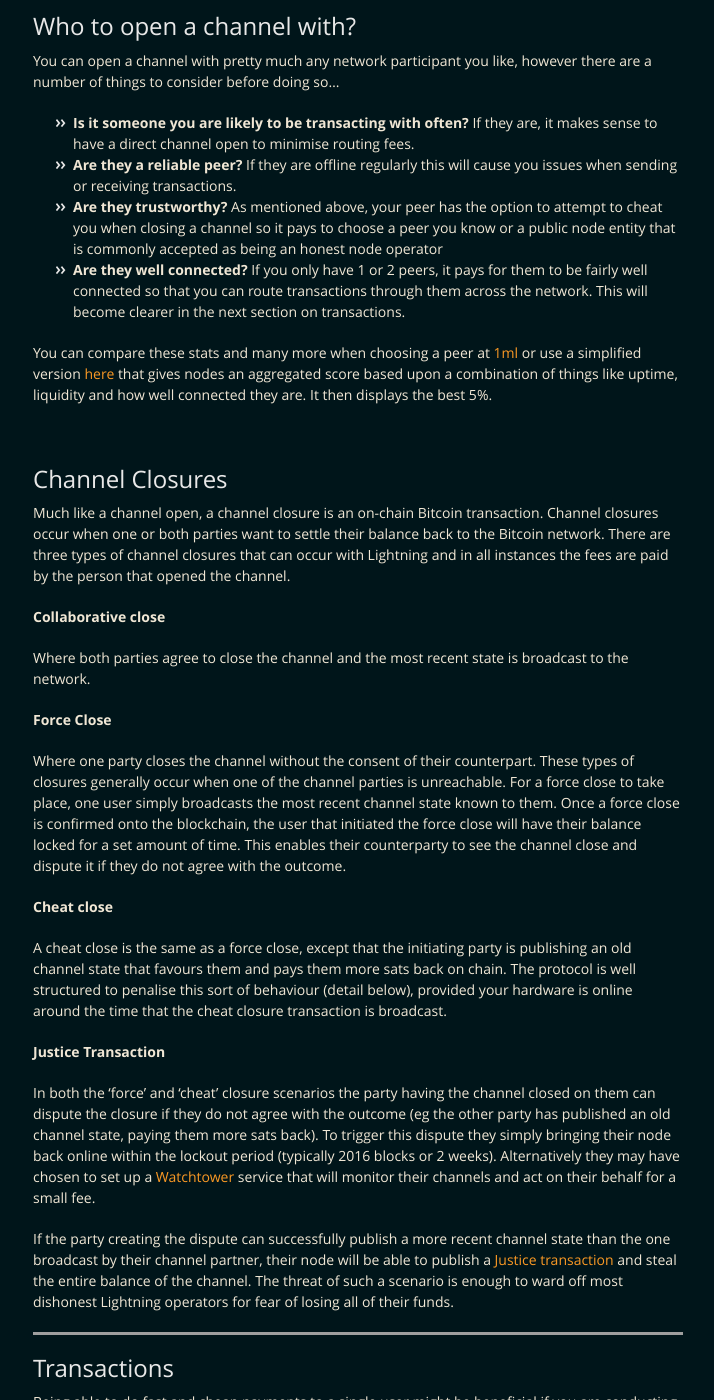
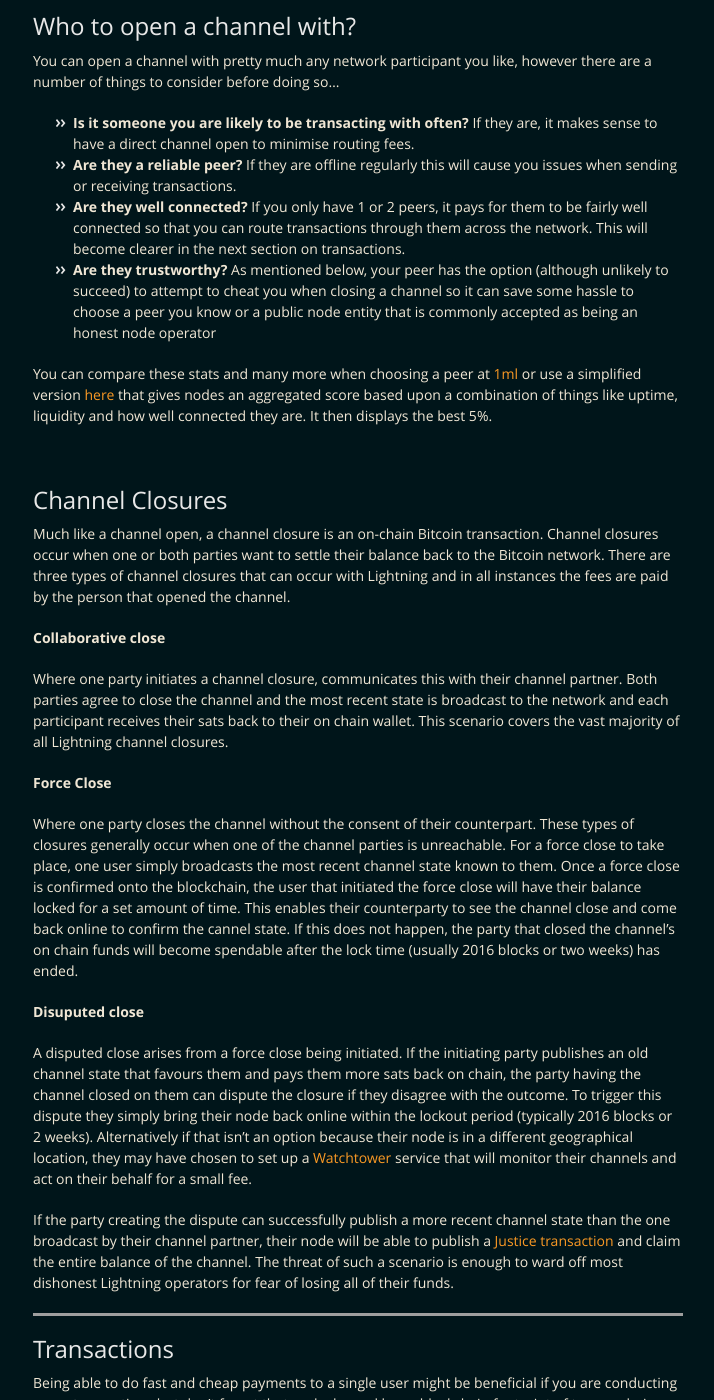
Before and after one commit to BitcoinQnA/ln-guide, a Jekyll site: the page built from index.md, in a window 1280 px wide and 1400 px high, scrolled down 3579 px. Shown: the whole window, without its empty margins (282-996 px from the left). Built offline with Jekyll 4.4.1, drawn with Linux system fonts in a browser that asks for light colours; grey boxes are pictures that could not be loaded.

Commit message:
Update index.md

```diff
--- a/index.md
+++ b/index.md
@@ -87,8 +87,8 @@ You can open a channel with pretty much any network participant you like, howeve
 
 * **Is it someone you are likely to be transacting with often?** If they are, it makes sense to have a direct channel open to minimise routing fees.
 * **Are they a reliable peer?** If they are offline regularly this will cause you issues when sending or receiving transactions.
-* **Are they trustworthy?** As mentioned above, your peer has the option to attempt to cheat you when closing a channel so it pays to choose a peer you know or a public node entity that is commonly accepted as being an honest node operator
 * **Are they well connected?** If you only have 1 or 2 peers, it pays for them to be fairly well connected so that you can route transactions through them across the network. This will become clearer in the next section on transactions.
+* **Are they trustworthy?** As mentioned below, your peer has the option (although unlikely to succeed) to attempt to cheat you when closing a channel so it can save some hassle to choose a peer you know or a public node entity that is commonly accepted as being an honest node operator
 
 You can compare these stats and many more when choosing a peer at [1ml](https://1ml.com/) or use a simplified version [here](https://nodes.lightning.computer/availability/v1/btc.json) that gives nodes an aggregated score based upon a combination of things like uptime, liquidity and how well connected they are. It then displays the best 5%.
 
@@ -100,22 +100,17 @@ Much like a channel open, a channel closure is an on-chain Bitcoin transaction.
 
 **Collaborative close**
 
-Where both parties agree to close the channel and the most recent state is broadcast to the network.
+Where one party initiates a channel closure, communicates this with their channel partner. Both parties agree to close the channel and the most recent state is broadcast to the network and each participant receives their sats back to their on chain wallet. This scenario covers the vast majority of all Lightning channel closures.
 
 **Force Close**
 
-Where one party closes the channel without the consent of their counterpart. These types of closures generally occur when one of the channel parties is unreachable. For a force close to take place, one user simply broadcasts the most recent channel state known to them. Once a force close is confirmed onto the blockchain, the user that initiated the force close will have their balance locked for a set amount of time. This enables their counterparty to see the channel close and dispute it if they do not agree with the outcome.
+Where one party closes the channel without the consent of their counterpart. These types of closures generally occur when one of the channel parties is unreachable. For a force close to take place, one user simply broadcasts the most recent channel state known to them. Once a force close is confirmed onto the blockchain, the user that initiated the force close will have their balance locked for a set amount of time. This enables their counterparty to see the channel close and come back online to confirm the cannel state. If this does not happen, the party that closed the channel's on chain funds will become spendable after the lock time (usually 2016 blocks or two weeks) has ended.
 
-**Cheat close**
+**Disuputed close**
 
-A cheat close is the same as a force close, except that the initiating party is publishing an old channel state that favours them and pays them more sats back on chain. The protocol is well structured to penalise this sort of behaviour (detail below), provided your hardware is online around the time that the cheat closure transaction is broadcast.
+A disputed close arises from a force close being initiated. If the initiating party publishes an old channel state that favours them and pays them more sats back on chain, the party having the channel closed on them can dispute the closure if they disagree with the outcome. To trigger this dispute they simply bring their node back online within the lockout period (typically 2016 blocks or 2 weeks). Alternatively if that isn't an option because their node is in a different geographical location, they may have chosen to set up a [Watchtower](https://bitcoinmagazine.com/articles/watchtowers-are-coming-lightning) service that will monitor their channels and act on their behalf for a small fee.
 
-**Justice Transaction**
-
-In both the 'force' and 'cheat' closure scenarios the party having the channel closed on them can dispute the closure if they do not agree with the outcome (eg the other party has published an old channel state, paying them more sats back). To trigger this dispute they simply bringing their node back online within the lockout period (typically 2016 blocks or 2 weeks). Alternatively they may have chosen to set up a [Watchtower](https://bitcoinmagazine.com/articles/watchtowers-are-coming-lightning) service that will monitor their channels and act on their behalf for a small fee.
-
-If the party creating the dispute can successfully publish a more recent channel state than the one broadcast by their channel partner, their node will be able to publish a [Justice transaction](https://bitcoinmagazine.com/articles/bitmex-research-confirms-lightning-justice-works) and steal the entire balance of the channel. The threat of such a scenario is enough to ward off most dishonest Lightning operators for fear of losing all of their funds.
-
+If the party creating the dispute can successfully publish a more recent channel state than the one broadcast by their channel partner, their node will be able to publish a [Justice transaction](https://bitcoinmagazine.com/articles/bitmex-research-confirms-lightning-justice-works) and claim the entire balance of the channel. The threat of such a scenario is enough to ward off most dishonest Lightning operators for fear of losing all of their funds.
 
 ***
 
```
